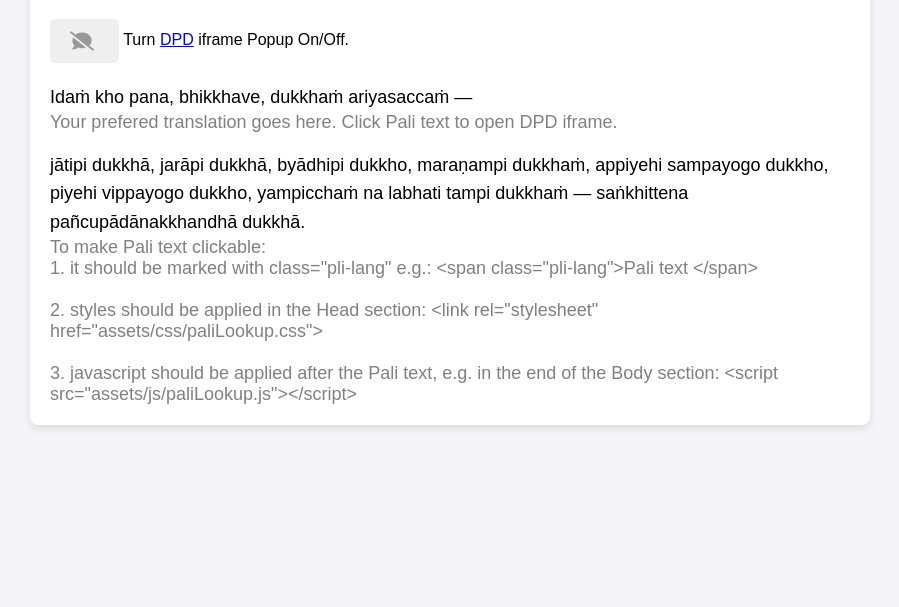
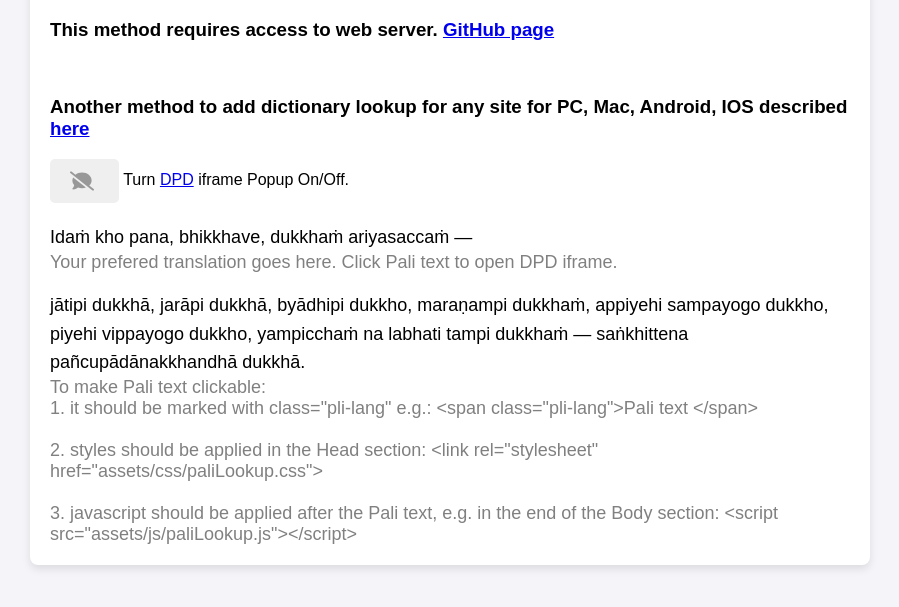
Before and after one commit to o28o/dictPlugin, a plain HTML site: page index.html in a window 1280 px wide. Shown: the part 99-706 px from the top of the page, without its empty margins (190-1089 px from the left). Drawn offline with Linux system fonts and the light colour scheme.

Commit message:
Update index.html

```diff
--- a/index.html
+++ b/index.html
@@ -19,6 +19,10 @@
 </div>
 
    <h1>Pali Popup-dictionary Demo</h1>
+   <h3>This method requires access to web server. <a href="https://github.com/o28o/dictPlugin">GitHub page</a></h3>
+<br>
+
+       <h3>Another method to add dictionary lookup for any site for PC, Mac, Android, IOS described <a href="   https://github.com/o28o/dictPlugin/blob/main/ExtentionMethod.md">here</a> </h3>
 
 <!-- include me into your project Button -->
     <button class="toggle-dict-btn">
```
